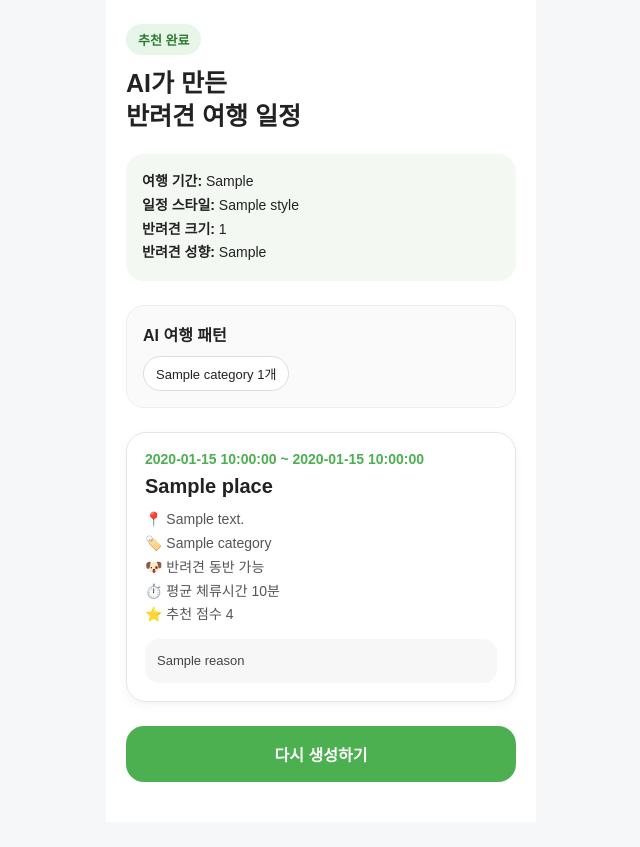
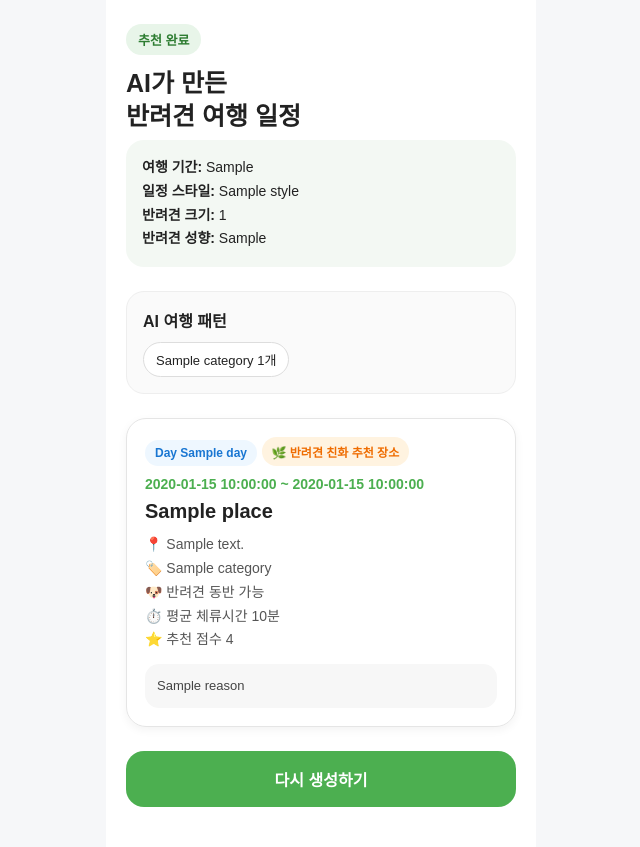
Before and after one commit to yoontteong/capstone, a Flask app: template templates/ai_schedule_result.html in a window 1280 px wide. Shown: the whole page, without its empty margins (319-959 px from the left). Before the commit the page ends 782 px from the top, so only its background shows below. Run offline with Flask 3, Linux system fonts and the light colour scheme; the template is opened without the code that fills it: most values are stand-ins (such as "Sample title", 1, 10 or a date in 2020).

Commit message:
추천완료디자인부분

```diff
--- a/templates/ai_schedule_result.html
+++ b/templates/ai_schedule_result.html
@@ -6,9 +6,7 @@
     <meta name="viewport" content="width=device-width, initial-scale=1.0">
 
     <style>
-        * {
-            box-sizing: border-box;
-        }
+        * { box-sizing: border-box; }
 
         body {
             margin: 0;
@@ -23,10 +21,6 @@
             min-height: 100vh;
             background: #ffffff;
             padding: 24px 20px 40px;
-        }
-
-        .top {
-            margin-bottom: 22px;
         }
 
         .badge {
@@ -90,6 +84,36 @@
             box-shadow: 0 3px 10px rgba(0,0,0,0.05);
         }
 
+        .day-label {
+            display: inline-block;
+            background: #eef7ff;
+            color: #1976d2;
+            padding: 6px 10px;
+            border-radius: 20px;
+            font-size: 12px;
+            font-weight: bold;
+            margin-bottom: 10px;
+        }
+
+        .type-badge {
+            display: inline-block;
+            padding: 6px 10px;
+            border-radius: 20px;
+            font-size: 12px;
+            font-weight: bold;
+            margin-bottom: 10px;
+        }
+
+        .verified {
+            background: #e8f5e9;
+            color: #2e7d32;
+        }
+
+        .friendly {
+            background: #fff3e0;
+            color: #ef6c00;
+        }
+
         .time {
             font-size: 14px;
             color: #4caf50;
@@ -141,7 +165,7 @@
 
 <body>
     <div class="app">
-        <div class="top">
+        <div>
             <div class="badge">추천 완료</div>
             <h1>AI가 만든<br>반려견 여행 일정</h1>
         </div>
@@ -165,9 +189,28 @@
         {% if schedule %}
             {% for item in schedule %}
                 <div class="schedule-card">
-                    <div class="time">{{ item.start_time }} ~ {{ item.end_time }}</div>
 
-                    <div class="place-name">{{ item.place.name }}</div>
+                    <div class="day-label">
+                        Day {{ item.day }}
+                    </div>
+
+                    {% if item.place.recommendation_type == 'verified' %}
+                        <div class="type-badge verified">
+                            🐶 검증된 반려견 가능 장소
+                        </div>
+                    {% else %}
+                        <div class="type-badge friendly">
+                            🌿 반려견 친화 추천 장소
+                        </div>
+                    {% endif %}
+
+                    <div class="time">
+                        {{ item.start_time }} ~ {{ item.end_time }}
+                    </div>
+
+                    <div class="place-name">
+                        {{ item.place.name }}
+                    </div>
 
                     <div class="info">
                         <div>📍 {{ item.place.address }}</div>
```
